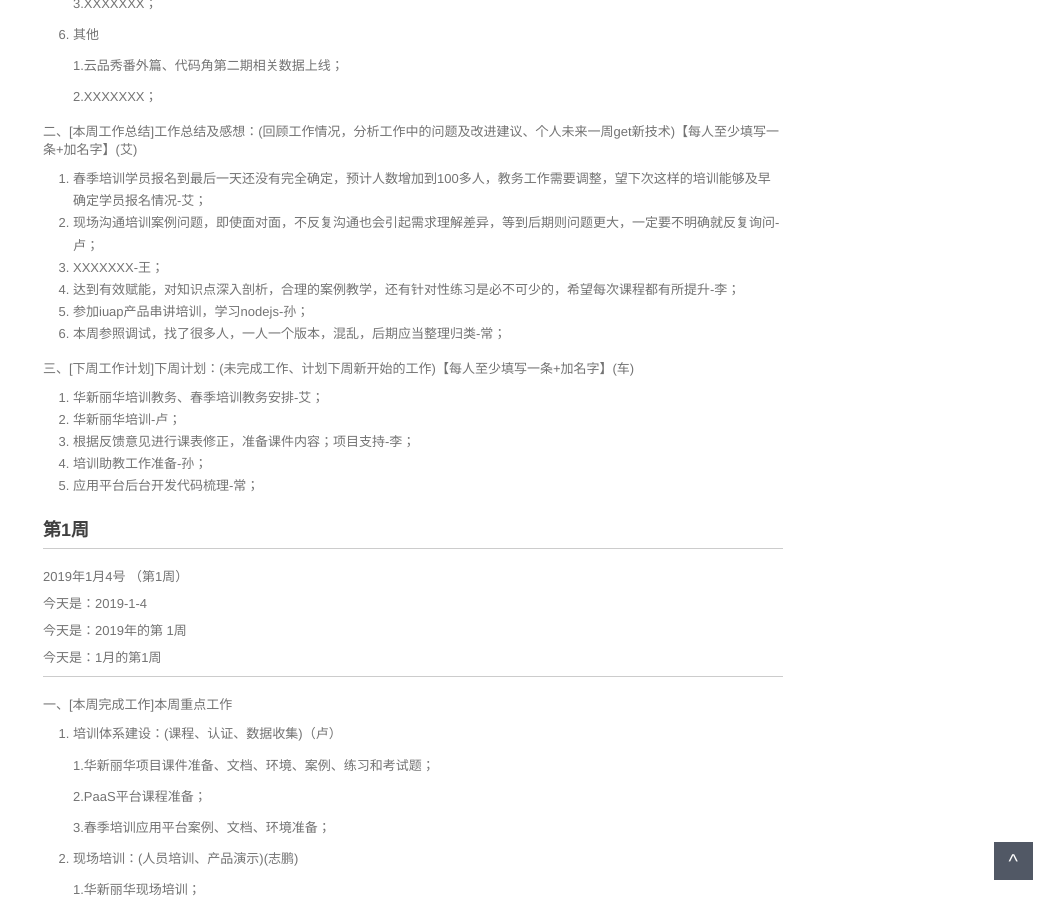
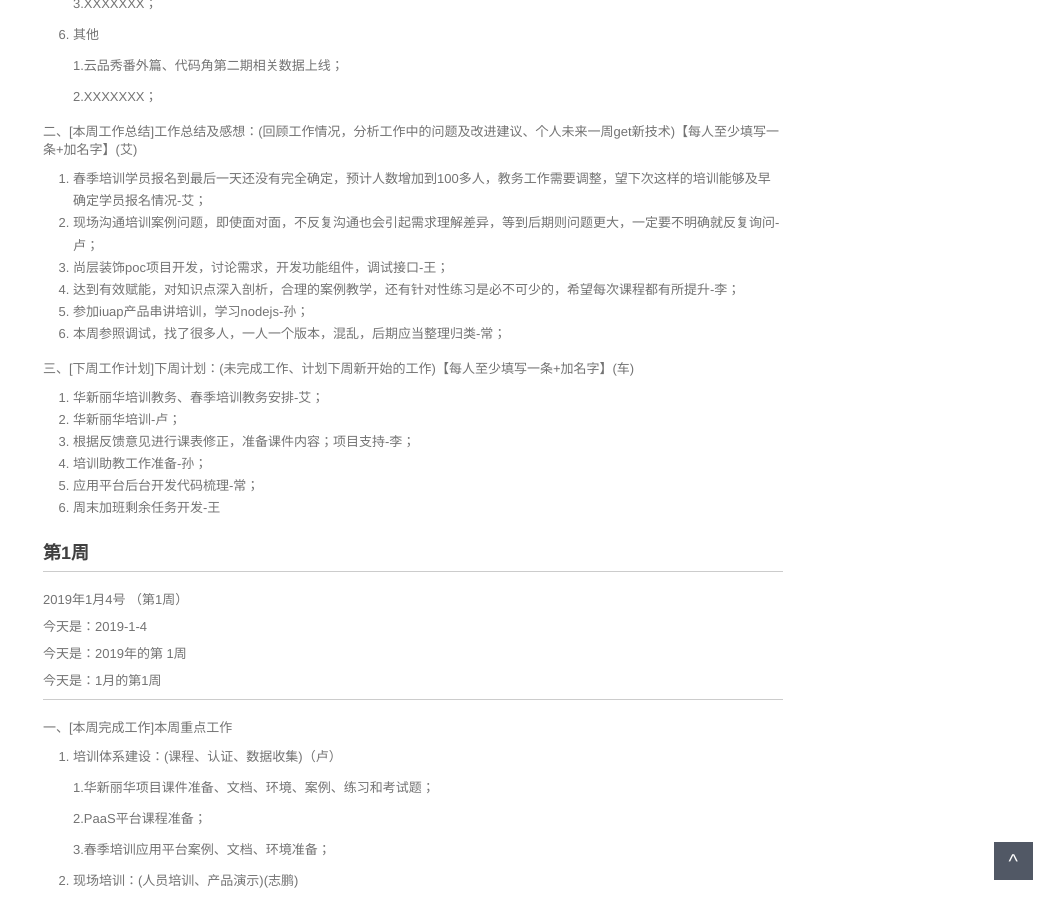
Before and after one commit to walllFlower/blog, a Jekyll site: the page built from _posts/2018-07-17-day_report_cxz.md, in a window 1280 px wide and 900 px high, scrolled down 1134 px. Shown: the whole window, without its empty margins (227-1280 px from the left). Built offline with Jekyll 4.4.1, drawn with Linux system fonts in a browser that asks for light colours; comment, search, counter and statistics services are not loaded.

Commit message:
Update 2018-07-17-day_report_cxz.md

```diff
--- a/_posts/2018-07-17-day_report_cxz.md
+++ b/_posts/2018-07-17-day_report_cxz.md
@@ -74,7 +74,7 @@ categories: 技术运营工作周报
 
 1. 春季培训学员报名到最后一天还没有完全确定，预计人数增加到100多人，教务工作需要调整，望下次这样的培训能够及早确定学员报名情况-艾；
 2. 现场沟通培训案例问题，即使面对面，不反复沟通也会引起需求理解差异，等到后期则问题更大，一定要不明确就反复询问-卢；
-3. XXXXXXX-王；
+3. 尚层装饰poc项目开发，讨论需求，开发功能组件，调试接口-王；
 4. 达到有效赋能，对知识点深入剖析，合理的案例教学，还有针对性练习是必不可少的，希望每次课程都有所提升-李；
 5. 参加iuap产品串讲培训，学习nodejs-孙；
 6. 本周参照调试，找了很多人，一人一个版本，混乱，后期应当整理归类-常；
@@ -86,6 +86,7 @@ categories: 技术运营工作周报
 3. 根据反馈意见进行课表修正，准备课件内容；项目支持-李；
 4. 培训助教工作准备-孙；
 5. 应用平台后台开发代码梳理-常；
+6. 周末加班剩余任务开发-王
 
 
 
```
